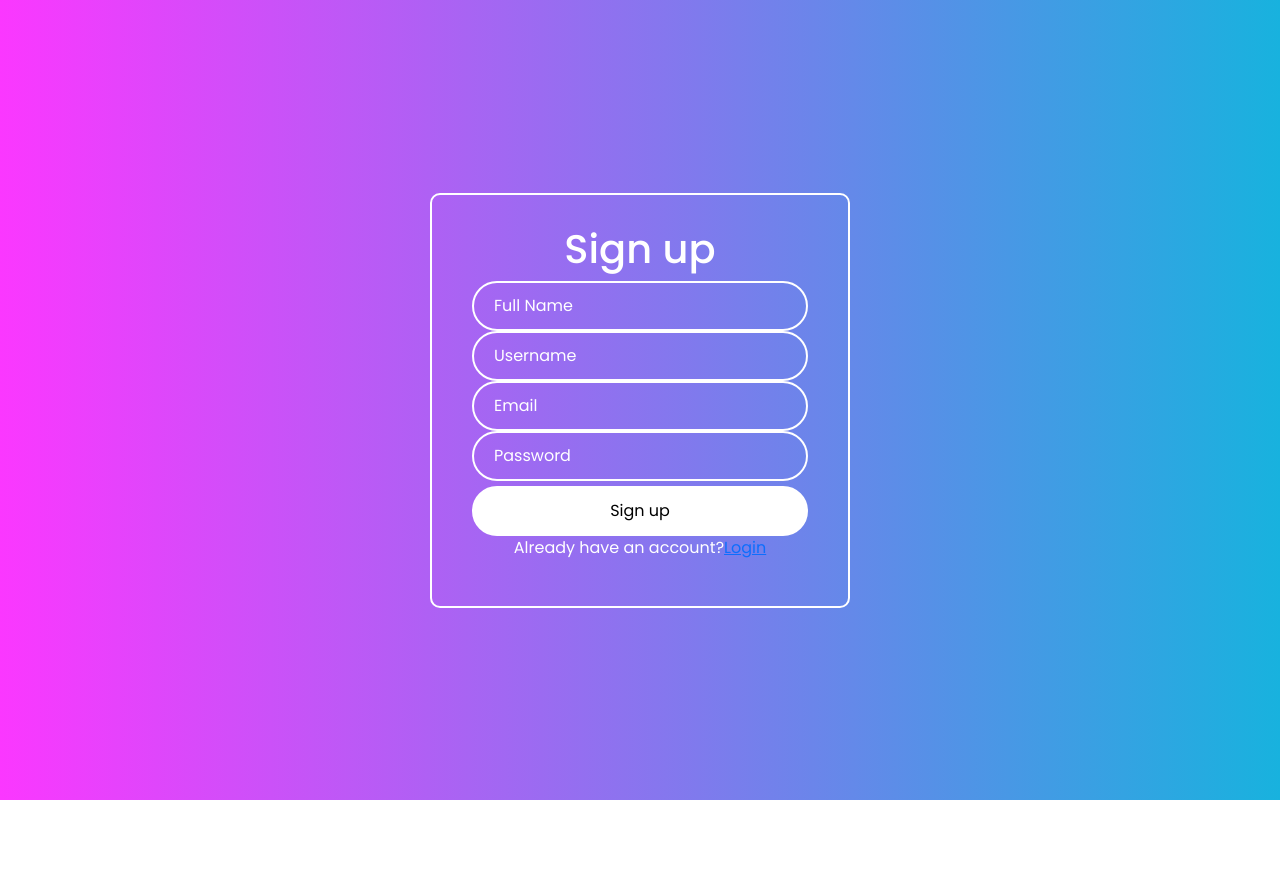
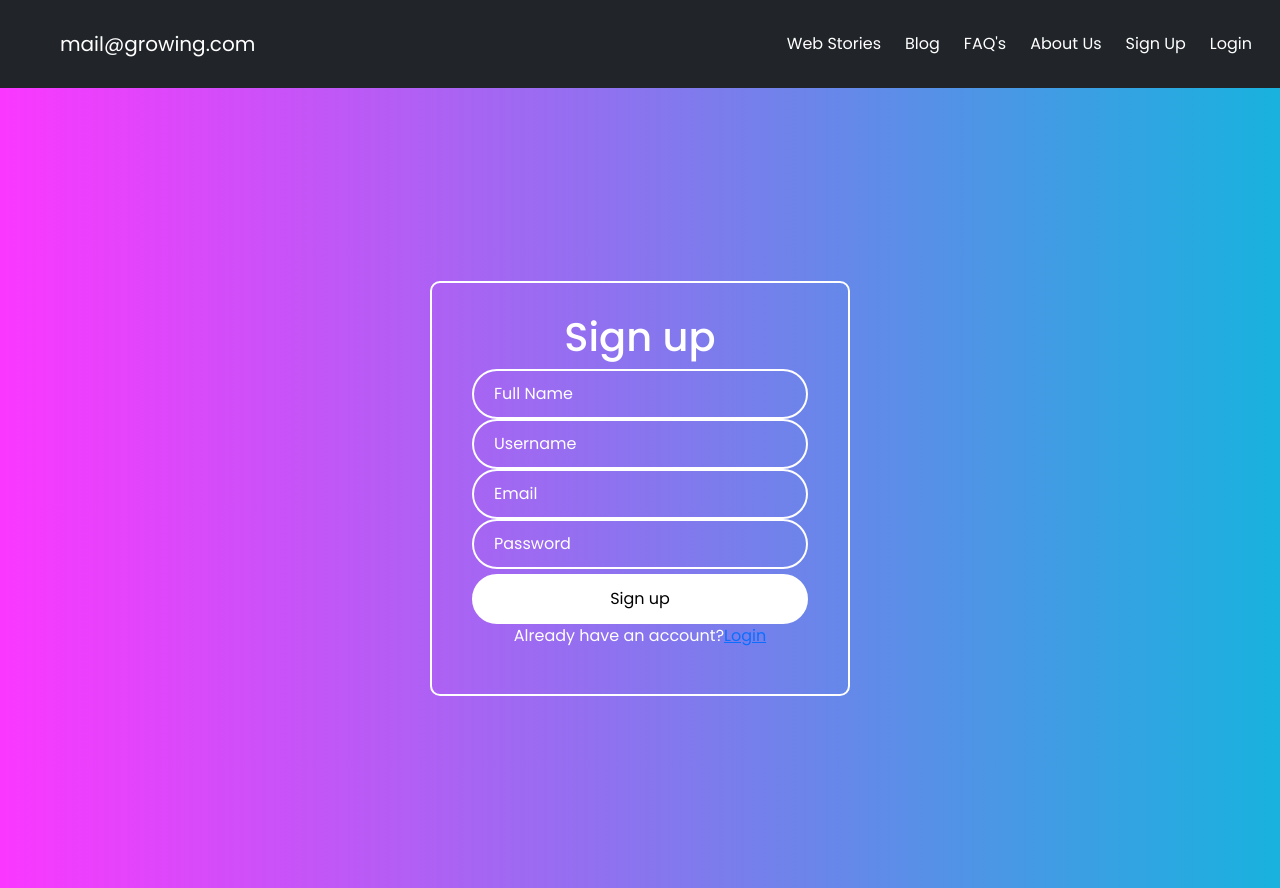
Before and after one commit to ujjwal0903/growing-paws, a React (Create React App) app in the folder Frontend/: page /signup in a window 1280 px wide. Before the commit the page ends 800 px from the top, so only its background shows below. Built offline with nearby package versions, Linux system fonts and the light colour scheme.

Commit message:
added some code

```diff
--- a/Frontend/src/body/sections/Carousel.js
+++ b/Frontend/src/body/sections/Carousel.js
@@ -11,14 +11,14 @@ export default function Carousel() {
         id='carouselExampleInterval'
         class='carousel slide'
         data-bs-ride='carousel'>
-        <div class='carousel-inner' style={{ height: '43rem' }}>
-          <div class='carousel-item active' data-bs-interval='5000'>
+        <div class='carousel-inner' style={{ height: '37rem' }}>
+          <div class='carousel-item active' data-bs-interval='3000'>
             <img src={i1} class='d-block w-100' alt='...' />
           </div>
-          <div class='carousel-item' data-bs-interval='5000'>
+          <div class='carousel-item' data-bs-interval='3000'>
             <img src={i2} class='d-block w-100' alt='...' />
           </div>
-          <div class='carousel-item' data-bs-interval='5000'>
+          <div class='carousel-item' data-bs-interval='3000'>
             <img src={i3} class='d-block w-100' alt='...' />
           </div>
         </div>
--- a/Frontend/src/body/sections/Navbar.js
+++ b/Frontend/src/body/sections/Navbar.js
@@ -7,7 +7,7 @@ export default function Navbar() {
     <>
       <nav id='n' class='navbar navbar-expand-lg  py-4  bg-dark'>
         <div class='container-fluid ms-auto ' >
-          <a class='navbar-brand text-white ms-5 ' href='#'>
+          <a class='navbar-brand text-white ms-5 ' href='/'>
             mail@growing.com
           </a>
 
--- a/Frontend/src/components/sign-in.jsx
+++ b/Frontend/src/components/sign-in.jsx
@@ -1,9 +1,12 @@
 import React from 'react'
 import {SignupCss} from '../cssfiles/sign-up.css'
+import Navbar from '../body/sections/Navbar'
 
 export default function Signup()
 {
     return (
+        <>
+        <Navbar/>
         <div className='all'>
         <div class="contain">
     <form action="">
@@ -27,5 +30,6 @@ export default function Signup()
     </form>
 </div>
 </div>
+</>
     )
 }
--- a/Frontend/src/index.js
+++ b/Frontend/src/index.js
@@ -3,6 +3,7 @@ import ReactDOM from 'react-dom/client';
 import './index.css';
 import App from './App';
 import 'bootstrap/dist/css/bootstrap.css';
+// import Navbar from './body/sections/Navbar';
 // import reportWebVitals from './reportWebVitals';
 import { BrowserRouter } from 'react-router-dom';
 
@@ -11,6 +12,7 @@ const root = ReactDOM.createRoot(document.getElementById('root'));
 root.render(
 
   <BrowserRouter>
+
     <App />
   </BrowserRouter>
 
```
